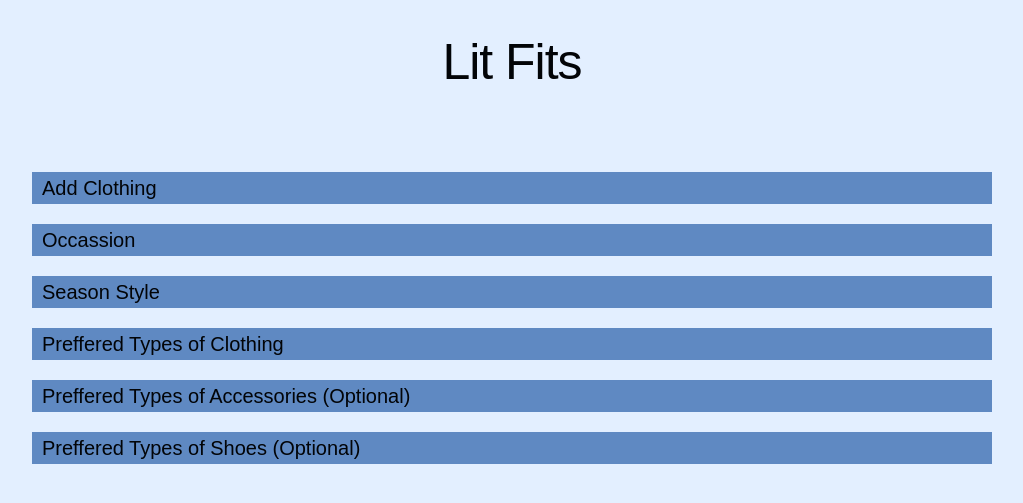
After one commit to pacqu/litfits, a Flask app: page /addclothing in a window 1280 px wide. The commit adds this page. Shown: the top 503 px of the page, without its empty margins (128-1151 px from the left). Run offline with Flask 2, Linux system fonts and the light colour scheme.

Commit message:
added clothings page

```diff
--- a/app.py
+++ b/app.py
@@ -6,6 +6,14 @@ app = Flask(__name__)
 def home():
     return render_template("home.html")
 
+@app.route("/menu",methods=["GET"])
+def menu():
+    return render_template("index.html")
+
+@app.route("/addclothing",methods=["GET"])
+def cloth():
+    return render_template("cloth.html")
+
 if __name__ == '__main__':
     app.debug = True
-    app.run(host='0.0.0.0',port=5000)
+    app.run(host='localhost',port=5000)
--- a/static/css/main.css
+++ b/static/css/main.css
@@ -17,3 +17,30 @@ h3{
   padding: 4rem 0 3rem;
   text-align: center;
 }
+
+.dropdown {
+    position: relative;
+    text-align: left;
+    background-color: #5F89C2;
+    display: inline-block;
+    margin: 10px 10px 10px 10px;
+    padding-left: 10px;
+}
+
+.dropdown-content {
+    display: none;
+    position: absolute;
+    background-color: #425978;
+    min-width: 160px;
+    margin: 10px 10px 10px 10px;
+    padding-left: 10px;
+    z-index: 1;
+}
+
+.dropdown:hover .dropdown-content {
+    display: block;
+}
+
+#clothchoices{
+    padding-top: 50px;
+}
--- /dev/null
+++ b/templates/cloth.html
@@ -0,0 +1,92 @@
+<!DOCTYPE html>
+<html lang="en">
+<head>
+
+  <!-- Basic Page Needs
+  –––––––––––––––––––––––––––––––––––––––––––––––––– -->
+  <meta charset="utf-8">
+  <title>Your page title here :)</title>
+  <meta name="description" content="">
+  <meta name="author" content="">
+
+  <!-- Mobile Specific Metas
+  –––––––––––––––––––––––––––––––––––––––––––––––––– -->
+  <meta name="viewport" content="width=device-width, initial-scale=1">
+
+  <!-- FONT
+  –––––––––––––––––––––––––––––––––––––––––––––––––– -->
+  <link href="//fonts.googleapis.com/css?family=Raleway:400,300,600" rel="stylesheet" type="text/css">
+  <link rel="stylesheet" type="text/css" href="//fonts.googleapis.com/css?family=Open+Sans" />
+  <link href="https://fonts.googleapis.com/css?family=Slabo+27px" rel="stylesheet" type="text/css"/>
+  <link href="https://fonts.googleapis.com/css?family=Oxygen" rel="stylesheet" type="text/css">
+
+  <!-- CSS
+  –––––––––––––––––––––––––––––––––––––––––––––––––– -->
+  <link rel="stylesheet" href="{{ url_for('static',filename='css/normalize.css') }}">
+  <link rel="stylesheet" href="{{ url_for('static',filename='css/skeleton.css') }}">
+  <link rel="stylesheet" href="{{ url_for('static',filename='css/main.css') }}">
+
+  <!-- Favicon
+  –––––––––––––––––––––––––––––––––––––––––––––––––– -->
+  <link rel="icon" type="image/png" href="images/favicon.png">
+
+</head>
+<body>
+
+  <!-- Primary Page Layout
+  –––––––––––––––––––––––––––––––––––––––––––––––––– -->
+  <div class="container">
+    <br>
+    <h1> Lit Fits </h1>
+    <div id="clothchoices" class="row">
+
+      <div class="dropdown twelve columns">
+	Add Clothing
+	<div class="dropdown-content twelve columns">
+	  Hello World!
+	</div>
+      </div>
+
+      <div class="dropdown twelve columns">
+	Occassion
+	<div class="dropdown-content twelve columns">
+	  Hello World!
+	</div>
+      </div>
+
+      <div class="dropdown twelve columns">
+	 Season Style
+	 <div class="dropdown-content twelve columns">
+	   Hello World!
+	 </div>
+      </div>
+
+      <div class="dropdown twelve columns">
+	 Preffered Types of Clothing
+	<div class="dropdown-content twelve columns">
+	  Hello World!
+	</div>
+      </div>
+
+      <div class="dropdown twelve columns">
+	 Preffered Types of Accessories (Optional)
+	<div class="dropdown-content twelve columns">
+	  Hello World!
+	</div>
+      </div>
+
+      <div class="dropdown twelve columns">
+	 Preffered Types of Shoes (Optional)
+	<div class="dropdown-content twelve columns">
+	  Hello World!
+	</div>
+      </div>
+
+    </div>
+
+  </div>
+
+<!-- End Document
+  –––––––––––––––––––––––––––––––––––––––––––––––––– -->
+</body>
+</html>
```
